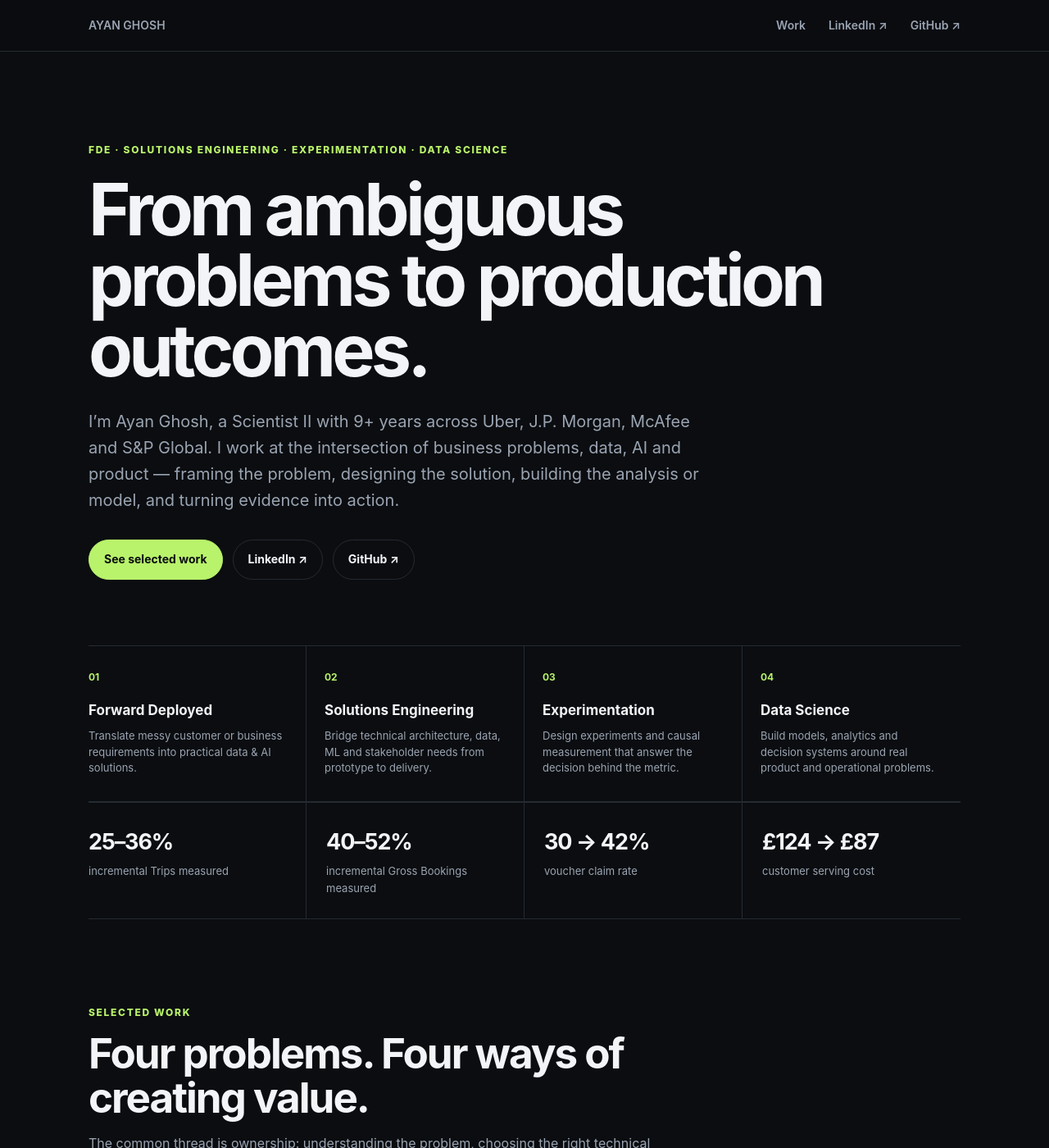
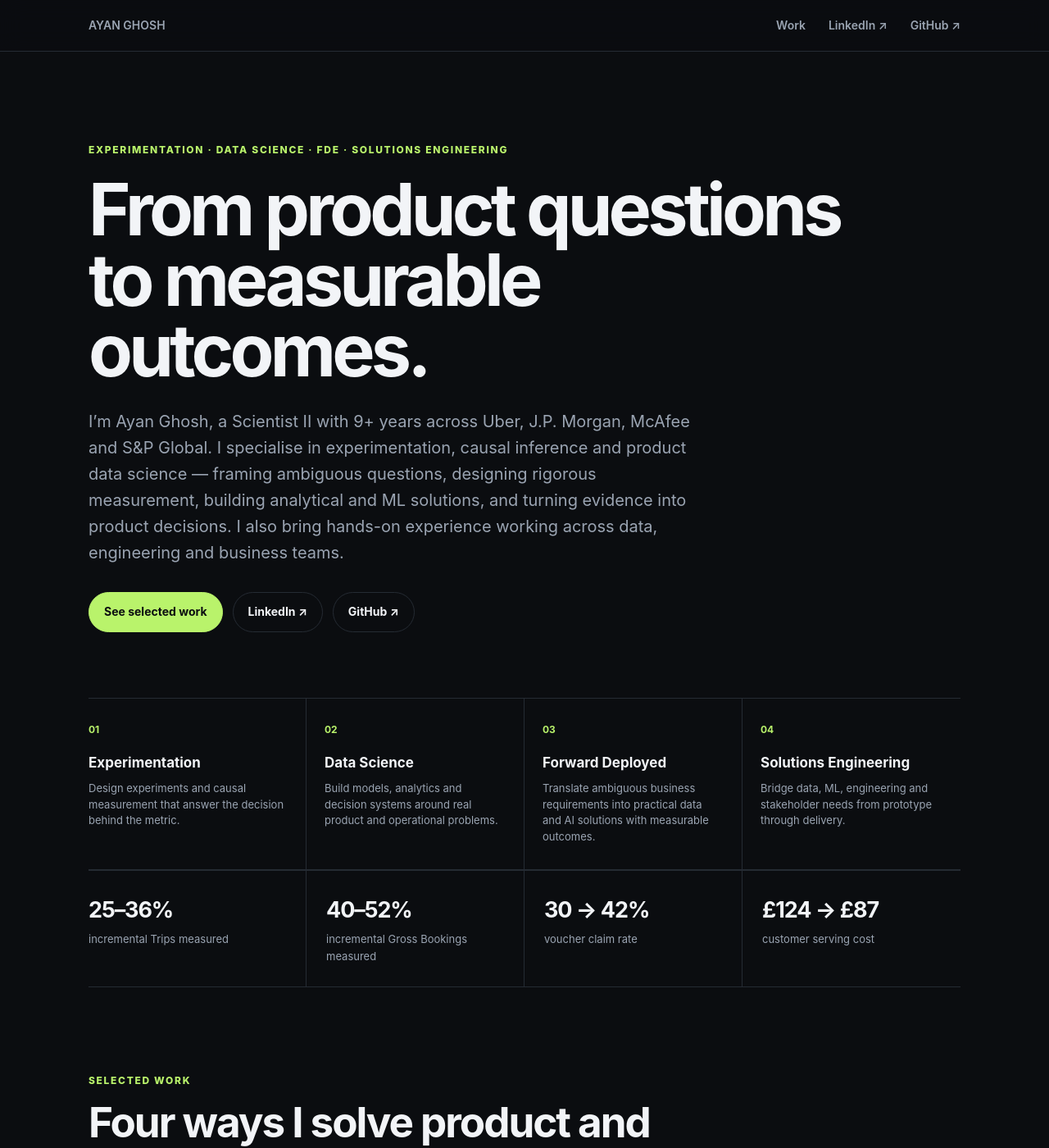
Before and after one commit to ayan-ghosh103/ayan-ghosh103.github.io, a Jekyll site: the page built from index.html, in a window 1280 px wide and 1400 px high. Shown: the whole window at 82% size. Built offline with Jekyll 4.4.1, drawn with Linux system fonts in a browser that asks for light colours; some of the changed text lies outside the part shown.

Commit message:
Prioritise experimentation and data science positioning

```diff
--- a/index.html
+++ b/index.html
@@ -3,17 +3,17 @@ layout: default
 title: Ayan Ghosh — Data, AI & Product
 ---
 <section class="hero">
-  <div class="eyebrow">FDE · SOLUTIONS ENGINEERING · EXPERIMENTATION · DATA SCIENCE</div>
-  <h1>From ambiguous problems to production outcomes.</h1>
-  <p class="hero-copy">I’m Ayan Ghosh, a Scientist II with 9+ years across Uber, J.P. Morgan, McAfee and S&P Global. I work at the intersection of business problems, data, AI and product — framing the problem, designing the solution, building the analysis or model, and turning evidence into action.</p>
+  <div class="eyebrow">EXPERIMENTATION · DATA SCIENCE · FDE · SOLUTIONS ENGINEERING</div>
+  <h1>From product questions to measurable outcomes.</h1>
+  <p class="hero-copy">I’m Ayan Ghosh, a Scientist II with 9+ years across Uber, J.P. Morgan, McAfee and S&P Global. I specialise in experimentation, causal inference and product data science — framing ambiguous questions, designing rigorous measurement, building analytical and ML solutions, and turning evidence into product decisions. I also bring hands-on experience working across data, engineering and business teams.</p>
   <div class="actions"><a class="button primary" href="#work">See selected work</a><a class="button secondary" href="https://www.linkedin.com/in/ayanghosh1305">LinkedIn ↗</a><a class="button secondary" href="https://github.com/ayan-ghosh103">GitHub ↗</a></div>
 </section>
 
 <section class="capabilities">
-  <div><strong>01</strong><b>Forward Deployed</b><span>Translate messy customer or business requirements into practical data & AI solutions.</span></div>
-  <div><strong>02</strong><b>Solutions Engineering</b><span>Bridge technical architecture, data, ML and stakeholder needs from prototype to delivery.</span></div>
-  <div><strong>03</strong><b>Experimentation</b><span>Design experiments and causal measurement that answer the decision behind the metric.</span></div>
-  <div><strong>04</strong><b>Data Science</b><span>Build models, analytics and decision systems around real product and operational problems.</span></div>
+  <div><strong>01</strong><b>Experimentation</b><span>Design experiments and causal measurement that answer the decision behind the metric.</span></div>
+  <div><strong>02</strong><b>Data Science</b><span>Build models, analytics and decision systems around real product and operational problems.</span></div>
+  <div><strong>03</strong><b>Forward Deployed</b><span>Translate ambiguous business requirements into practical data and AI solutions with measurable outcomes.</span></div>
+  <div><strong>04</strong><b>Solutions Engineering</b><span>Bridge data, ML, engineering and stakeholder needs from prototype through delivery.</span></div>
 </section>
 
 <section class="metrics">
@@ -24,7 +24,7 @@ title: Ayan Ghosh — Data, AI & Product
 </section>
 
 <section id="work" class="section">
-  <div class="section-heading"><span class="eyebrow">SELECTED WORK</span><h2>Four problems. Four ways of creating value.</h2><p>The common thread is ownership: understanding the problem, choosing the right technical approach, working with cross-functional teams and measuring the outcome.</p></div>
+  <div class="section-heading"><span class="eyebrow">SELECTED WORK</span><h2>Four ways I solve product and business problems.</h2><p>The common thread is ownership: understanding the problem, choosing the right technical approach, working with cross-functional teams and measuring the outcome.</p></div>
   <article class="case featured"><div class="case-number">01</div><div><div class="tag">UBER · PRODUCT · EXPERIMENTATION · CAUSAL INFERENCE</div><h3>UberMe Vouchers</h3><p>Led experimentation and incrementality work for a peer-to-peer voucher product. Defined hypotheses, success and guardrail metrics, designed large-scale experiments and used future-treated groups, staggered DiD and holdouts to quantify incremental impact.</p><div class="impact"><b>25–36%</b> incremental Trips · <b>40–52%</b> incremental Gross Bookings · <b>50+ countries</b></div></div></article>
   <article class="case"><div class="case-number">02</div><div><div class="tag">UBER · PRODUCT ANALYTICS · DELIVERY</div><h3>Turning a funnel problem into a shipped product change</h3><p>Diagnosed low-intent behaviour in the voucher-sharing funnel, worked through the product implications and designed staged experiments around recipient selection and voucher time-to-live.</p><div class="impact"><b>30 → 42%</b> claim rate · <b>22 → 37%</b> redemption rate</div></div></article>
   <article class="case"><div class="case-number">03</div><div><div class="tag">J.P. MORGAN · DECISION SCIENCE · OPERATIONS</div><h3>Cost-to-Serve</h3><p>Connected operational data, case-resolution behaviour, agent capacity and customer outcomes to support decisions on dispute handling. Built analytical decision support and sensitivity analysis around operational trade-offs.</p><div class="impact"><b>£124 → £87</b> annual customer serving cost</div></div></article>
@@ -45,4 +45,4 @@ title: Ayan Ghosh — Data, AI & Product
 
 <section class="section public-work"><div class="section-heading"><span class="eyebrow">PUBLIC TECHNICAL WORK</span><h2>Supporting evidence of the technical foundation.</h2><p>My professional work is the primary evidence. These public repositories provide additional signal on ML, Spark, forecasting and streaming data.</p></div><div class="project-grid"><a href="https://github.com/ayan-ghosh103/Machine_Learning" class="project"><b>Machine Learning</b><span>Algorithms, validation and optimisation in Python.</span><em>GitHub ↗</em></a><a href="https://github.com/ayan-ghosh103/Spark-Analysis" class="project"><b>Spark Analysis</b><span>Distributed data analysis and Spark workflows.</span><em>GitHub ↗</em></a><a href="https://github.com/ayan-ghosh103/Power-Market_prediction" class="project"><b>Power Market Prediction</b><span>Predictive modelling and forecasting.</span><em>GitHub ↗</em></a><a href="https://github.com/ayan-ghosh103/streaming-stock-sentiment-tool-Strocks" class="project"><b>Streaming Stock Sentiment</b><span>Streaming sentiment analysis and data engineering.</span><em>GitHub ↗</em></a></div></section>
 
-<section class="contact"><span class="eyebrow">OPEN TO</span><h2>FDE · Solutions Engineering · Experimentation · Data Science</h2><p class="hero-copy">I’m particularly interested in roles where technical depth, product thinking and hands-on execution come together.</p><div class="actions"><a class="button primary" href="mailto:ayan_ghosh@outlook.com">Email me</a><a class="button secondary" href="https://www.linkedin.com/in/ayanghosh1305">Connect on LinkedIn ↗</a></div></section>
+<section class="contact"><span class="eyebrow">OPEN TO</span><h2>Experimentation · Data Science · FDE · Solutions Engineering</h2><p class="hero-copy">I’m particularly interested in roles where technical depth, product thinking and hands-on execution come together.</p><div class="actions"><a class="button primary" href="mailto:ayan_ghosh@outlook.com">Email me</a><a class="button secondary" href="https://www.linkedin.com/in/ayanghosh1305">Connect on LinkedIn ↗</a></div></section>
```
